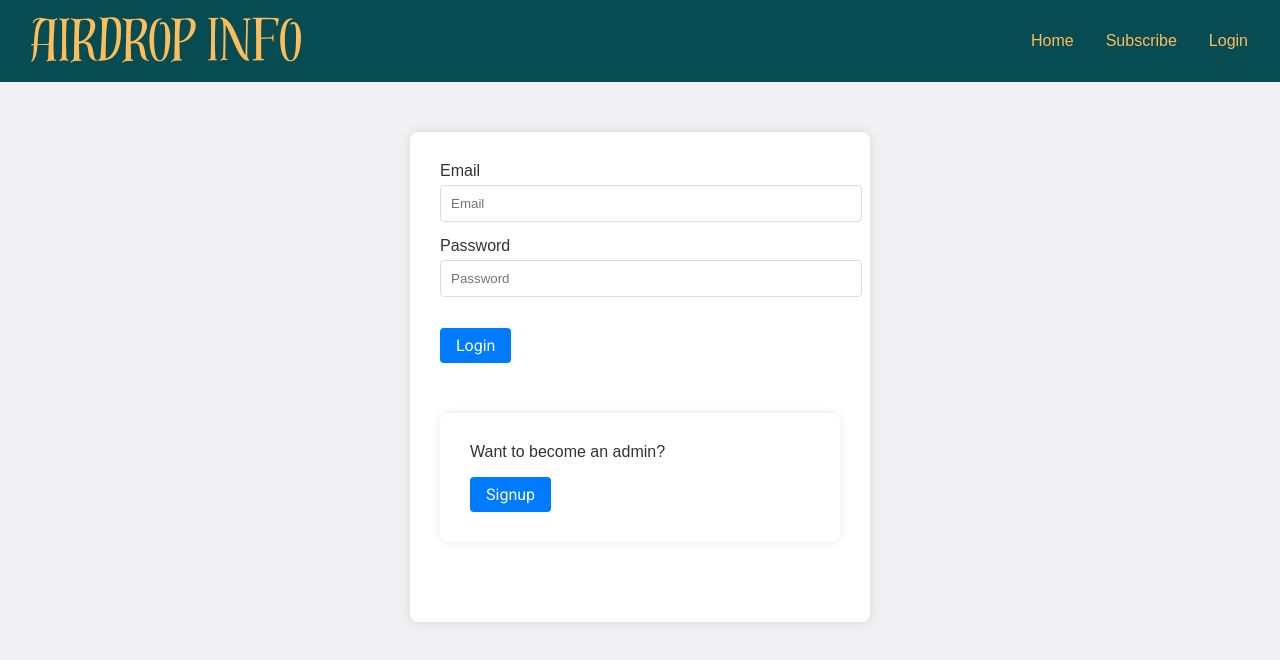
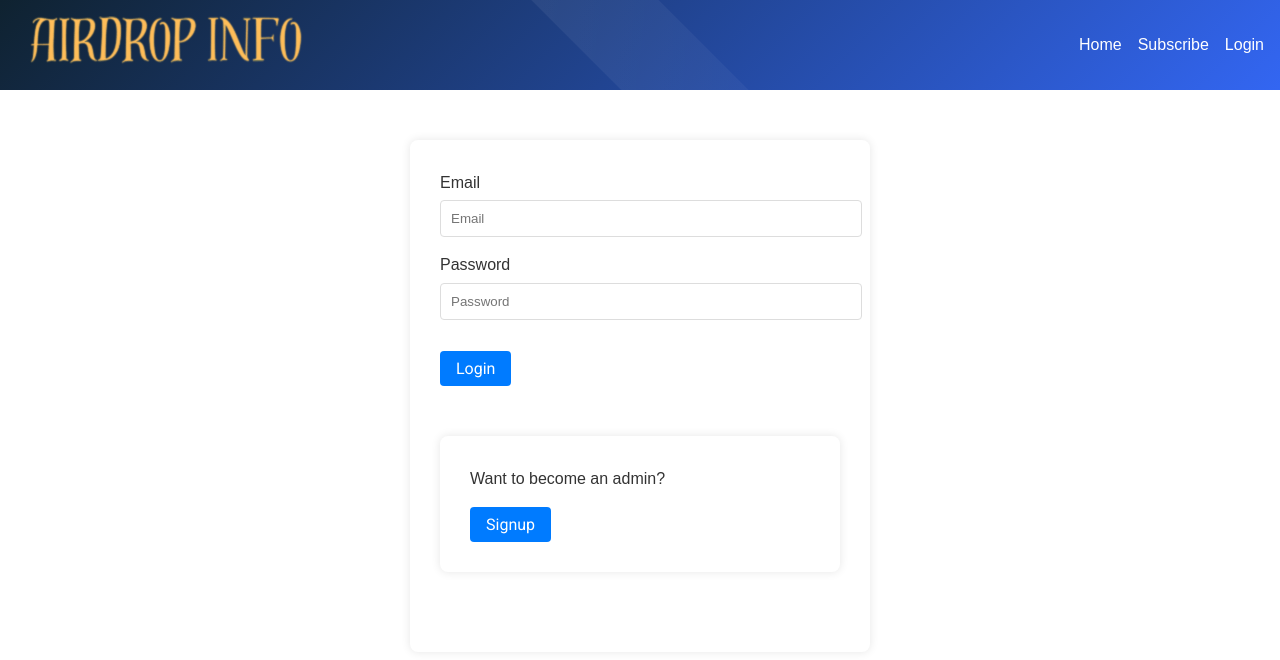
Before and after one commit to KingHanzala/blog-website, a React (Create React App) app: page /login in a window 1280 px wide. Shown: the top 660 px of the page. Built offline with nearby package versions, Linux system fonts and the light colour scheme; no server answers.

Commit message:
Update page styling

```diff
--- a/src/components/Navbar.js
+++ b/src/components/Navbar.js
@@ -1,40 +1,38 @@
-import React, { useState } from 'react';
-import { Link, useNavigate } from 'react-router-dom';
+import React from 'react';
+import { Link } from 'react-router-dom';
 import '../styles/Navbar.css';
+
 import logo from'../../src/logo.png';
 
 const Navbar = ({ isAuthenticated, logout }) => {
-  const [isMenuOpen, setIsMenuOpen] = useState(false);
-  const navigate = useNavigate();
-
-  const handleSignout = () => {
-    logout();
-    navigate('/login');
+  const handleMenuClick = () => {
+    const menuToggle = document.getElementById('menu-toggle');
+    if (menuToggle) {
+      menuToggle.checked = false;
+    }
   };
-
-  const toggleMenu = () => {
-    setIsMenuOpen(!isMenuOpen);
-  };
-
   return (
     <nav className="navbar">
+      <div className="navbar-container">
       <div className="navbar-left">
-        <img src={logo} alt="Logo" />
+        <a href="/">
+        <img src={logo} href="/" alt="Logo" />
+        </a>
       </div>
-      <div className="navbar-right">
-        <div className="hamburger" onClick={toggleMenu}>
-          &#9776;
-        </div>
-        <ul className={`nav-links ${isMenuOpen ? 'open' : ''}`}>
-          <li><Link to="/" onClick={toggleMenu}>Home</Link></li>
-          <li><Link to="/subscribe" onClick={toggleMenu}>Subscribe</Link></li>
-          {isAuthenticated && <li><Link to="/admin" onClick={toggleMenu}>Admin Dashboard</Link></li>}
+        <input type="checkbox" id="menu-toggle" className="menu-toggle"/>
+        <label htmlFor="menu-toggle" className="menu-icon">&#9776;</label>
+        <ul className="nav-links">
+          <li><Link to="/" onClick={handleMenuClick}>Home</Link></li>
+          <li><Link to="/subscribe" onClick={handleMenuClick}>Subscribe</Link></li>
           {isAuthenticated ? (
-            <li>
-              <button onClick={() => { handleSignout(); toggleMenu(); }}>Signout</button>
-            </li>
+            <>
+              <li><Link to="/admin" onClick={handleMenuClick}>Dashboard</Link></li>
+              <li><button className="link-button" onClick={() => {logout(); handleMenuClick();}}>Logout</button></li>
+            </>
           ) : (
-            <li><Link to="/login" onClick={toggleMenu}>Login</Link></li>
+            <>
+              <li><Link to="/login" onClick={handleMenuClick}>Login</Link></li>
+            </>
           )}
         </ul>
       </div>
--- a/src/pages/Home.js
+++ b/src/pages/Home.js
@@ -28,7 +28,7 @@ const Home = () => {
 
   return (
     <div className="blog-post-list">
-      <div className="blog-post-title">Posts</div>
+      <div>Posts</div>
       {isLoading && (
         <div className="loading">
           <div className="spinner"></div>
--- a/src/styles/BlogPost.css
+++ b/src/styles/BlogPost.css
@@ -1,29 +1,32 @@
-/* BlogPost.css */
 
+
+/* Blog Post Styles */
 .blogpost {
   max-width: 800px;
-  margin: 2rem auto;
-  padding: 2rem;
-  border: 1px solid #ddd;
-  border-radius: 8px;
-  background-color: #f9f9f9;
+  margin: 50px auto;
+  padding: 20px;
+  background: linear-gradient(135deg, #0f2230 0%, #3366f2 100%);
+  border-radius: 10px;
   box-shadow: 0 4px 8px rgba(0, 0, 0, 0.1);
   transition: transform 0.3s, box-shadow 0.3s;
   display: flex;
   flex-direction: column;
   align-items: center;
+  animation: fadeIn 0.5s ease-in-out;
 }
 
 .blogpost:hover {
-  transform: translateY(-10px);
+  transform: translateY(-5px);
   box-shadow: 0 8px 16px rgba(0, 0, 0, 0.2);
-}
+  }
 
 .blogpost-title {
-  font-size: 2rem;
-  margin-bottom: 1rem;
+  font-size: 36px;
+  margin-bottom: 20px;
   text-align: center;
-  color: #333;
+  color: #fffdfd;
+  border-bottom: 2px solid #ddd;
+  padding-bottom: 10px;
 }
 
 .blogpost-image img {
@@ -37,21 +40,21 @@
 }
 
 .blogpost-content {
-  margin-top: 1rem;
+  margin-top: 20px;
   font-size: 1.2rem;
   line-height: 1.6;
-  color: #555;
+  color: #fff0f0;
   text-align: center;
 }
 
 .blogpost-links {
   margin-top: 1.5rem;
+  text-align: center;
 }
 
 .blogpost-links ul {
   list-style-type: none;
   padding: 0;
-  text-align: center;
 }
 
 .blogpost-links li {
@@ -61,31 +64,57 @@
 
 .blogpost-links a {
   text-decoration: none;
-  color: #007bff;
+  color: #eef0f2;
   font-weight: bold;
   transition: color 0.3s, border-bottom 0.3s;
   border-bottom: 2px solid transparent;
 }
 
 .blogpost-links a:hover {
-  color: #0056b3;
-  border-bottom: 2px solid #0056b3;
+  color: #34bc44;
+  border-bottom: 2px solid #1e90ff;
 }
 
 button {
   padding: 0.5rem 1rem;
-  margin-top: 1rem;
+  margin-top: 20px;
   border: none;
   border-radius: 4px;
-  background-color: #007bff;
+  background-color: #11bdb2;
   color: white;
   font-size: 1rem;
   cursor: pointer;
-  transition: background-color 0.3s;
+  transition: background-color 0.3s, transform 0.3s;
+  position: relative;
+  overflow: hidden;
 }
 
 button:hover {
   background-color: #0056b3;
+  transform: scale(1.1);
+}
+
+button:disabled {
+  background-color: #cccccc;
+  cursor: not-allowed;
+}
+
+button::before {
+  content: '';
+  position: absolute;
+  top: 50%;
+  left: 50%;
+  width: 300%;
+  height: 300%;
+  background: rgba(255, 255, 255, 0.15);
+  border-radius: 50%;
+  transform: translate(-50%, -50%) scale(0);
+  transition: transform 0.6s;
+}
+
+button:active::before {
+  transform: translate(-50%, -50%) scale(1);
+  transition: transform 0.3s;
 }
 
 .loading {
@@ -112,11 +141,11 @@ button:hover {
 
 @media (max-width: 768px) {
   .blogpost {
-    padding: 1rem;
+    padding: 10px;
   }
 
   .blogpost-title {
-    font-size: 1.5rem;
+    font-size: 24px;
   }
 
   .blogpost-content {
@@ -127,3 +156,15 @@ button:hover {
     font-size: 0.9rem;
   }
 }
+
+/* Keyframes for Animations */
+@keyframes fadeIn {
+  from {
+    opacity: 0;
+    transform: translateY(20px);
+  }
+  to {
+    opacity: 1;
+    transform: translateY(0);
+  }
+}
--- a/src/styles/Home.css
+++ b/src/styles/Home.css
@@ -1,10 +1,11 @@
 /* Global Styles */
 body {
   font-family: 'Arial', sans-serif;
-  background-color: #f0f0f3;
+  background-color: #ffffff;
   margin: 0;
   padding: 0;
   color: #333;
+  line-height: 1.6;
 }
 
 a {
@@ -16,27 +17,32 @@ a:hover {
   color: #1e90ff;
 }
 
-/* Blog Post List Styles */
 .blog-post-list {
-  max-width: 800px;
-  margin: 50px auto;
-  padding: 20px;
-  background-color: #ffffff;
-  border-radius: 10px;
-  box-shadow: 0 4px 8px rgba(0, 0, 0, 0.1);
-  animation: fadeIn 0.5s ease-in-out;
-}
-
-.blog-post-title {
   font-size: 36px;
   text-align: center;
   color: #333;
   margin-bottom: 20px;
   border-bottom: 2px solid #ddd;
   padding-bottom: 10px;
+  background: linear-gradient(135deg, #0f2230 0%, #3366f2 100%);
+  animation: gradientAnimation 3s infinite alternate;
+  position: relative;
+  z-index: 1;
+  animation: fadeIn 1s ease-in-out;
+}
+
+/* Add specific styles for the "Posts" text */
+.blog-post-list > div:first-child {
+  font-size: 48px;
+  font-weight: bold;
+  color: #fff;
+  margin-top: 20px;
+  margin-bottom: 20px;
+  animation: fadeIn 1s ease-in-out;
 }
 
 .post-link {
+  display: block;
   margin: 20px 0;
   padding: 20px;
   border: 1px solid #ddd;
@@ -44,6 +50,7 @@ a:hover {
   background-color: #fafafa;
   transition: background-color 0.3s, box-shadow 0.3s, transform 0.3s;
   box-shadow: 0 2px 4px rgba(0, 0, 0, 0.1);
+  animation: fadeInUp 0.8s ease-in-out;
 }
 
 .post-link:hover {
@@ -57,6 +64,7 @@ a:hover {
   color: #333;
   margin: 0;
   transition: color 0.3s, transform 0.3s;
+  animation: fadeIn 1.2s ease-in-out;
 }
 
 .post-link h2:hover {
@@ -64,12 +72,91 @@ a:hover {
   transform: scale(1.05);
 }
 
+.post-link p {
+  font-size: 18px;
+  color: #555;
+  margin: 10px 0 0;
+  animation: fadeIn 1.5s ease-in-out;
+}
+
+.post-link p:hover {
+  color: #1e90ff;
+}
+
 /* Keyframes for Animations */
 @keyframes fadeIn {
   from {
     opacity: 0;
+    transform: translateY(20px);
   }
   to {
-    opacity: 3;
+    opacity: 1;
+    transform: translateY(0);
   }
 }
+
+@keyframes fadeInUp {
+  from {
+    opacity: 0;
+    transform: translateY(40px);
+  }
+  to {
+    opacity: 1;
+    transform: translateY(0);
+  }
+}
+
+@keyframes gradientAnimation {
+  0% {
+    background-position: 0% 50%;
+  }
+  100% {
+    background-position: 100% 50%;
+  }
+}
+
+@keyframes slideIn {
+  from {
+    transform: translateX(-100%);
+  }
+  to {
+    transform: translateX(0);
+  }
+}
+
+.post-link {
+  position: relative;
+  overflow: hidden;
+}
+
+.post-link::before {
+  content: '';
+  position: absolute;
+  top: 0;
+  left: -75px;
+  width: 50px;
+  height: 100%;
+  background: rgba(30, 144, 255, 0.1);
+  transform: skewX(-20deg);
+  transition: left 0.5s;
+  z-index: -1;
+}
+
+.post-link:hover::before {
+  left: 100%;
+  transition: left 0.5s;
+}
+
+@media (max-width: 768px) {
+  .blog-post-list {
+    padding: 10px;
+  }
+
+  .post-link {
+    padding: 15px;
+  }
+
+  .post-link h2 {
+    font-size: 20px;
+  }
+}
--- a/src/styles/Navbar.css
+++ b/src/styles/Navbar.css
@@ -1,99 +1,104 @@
-/* Navbar.css */
-nav {
-  background-color: #084c53;
+.navbar {
+  background: linear-gradient(135deg, #0f2230 0%, #3366f2 100%);
   padding: 1rem;
+  position: relative;
+  overflow: hidden;
+}
+
+.navbar::before {
+  content: '';
+  position: absolute;
+  top: -50%;
+  left: -50%;
+  width: 200%;
+  height: 200%;
+  background: linear-gradient(45deg, rgba(255, 255, 255, 0.1), rgba(255, 255, 255, 0));
+  transition: all 0.5s;
+  transform: rotate(45deg);
+  z-index: 0;
+}
+
+.navbar:hover::before {
+  top: 0;
+  left: 0;
+  width: 100%;
+  height: 100%;
+}
+
+.navbar-container {
   display: flex;
   justify-content: space-between;
   align-items: center;
+  position: relative;
+  z-index: 1;
 }
 
-.navbar-left {
-  display: flex;
-  align-items: center;
+.logo {
+  color: #fff;
+  text-decoration: none;
+  font-size: 1.5rem;
 }
 
-.navbar-right {
-  display: flex;
-  align-items: center;
+.menu-toggle {
+  display: none;
 }
 
-nav ul {
+.menu-icon {
+  display: none;
+  font-size: 1.5rem;
+  color: #fff;
+  cursor: pointer;
+}
+
+.nav-links {
   list-style: none;
   display: flex;
-  justify-content: center;
-  margin: 0;
-  padding: 0;
+  gap: 1rem;
 }
 
-nav ul li {
-  margin: 0;
-}
-
-nav ul li a,
-nav ul li button {
-  color: #ffbd59;
+.nav-links a, .nav-links button {
+  color: #fff;
   text-decoration: none;
-  padding: 0.5rem 1rem;
+  background: none;
   border: none;
-  background: none;
   cursor: pointer;
   font-size: 1rem;
 }
 
-nav ul li a:hover,
-nav ul li button:hover {
-  background-color: #000000;
-  border-radius: 4px;
+.nav-links a:hover, .nav-links button:hover {
+  color: #61dafb;
 }
 
-nav ul li button {
-  border: 0px solid white;
-  border-radius: 4px;
-  display: flex;
+/* Specific styles for buttons to match links */
+.link-button {
+  color: #fff;
+  text-decoration: none;
+  background: none;
+  border: none;
+  cursor: pointer;
+  font-size: 1rem;
+  padding: 0;
+  margin: 0;
 }
 
-nav ul li button:hover {
-  background-color: #840c0c;
-}
-
-/* Hamburger Menu */
-.hamburger {
-  display: none;
-  font-size: 24px;
-  cursor: pointer;
-  color: #ffbd59;
-}
-
-/* Mobile Styles */
+/* Responsive Design */
 @media (max-width: 768px) {
-  .navbar-right {
-    flex-direction: column;
-    align-items: flex-start;
-  }
-
-  .hamburger {
+  .menu-icon {
     display: block;
   }
 
   .nav-links {
     display: none;
     flex-direction: column;
+    background-color: #333;
+    position: absolute;
+    top: 60px;
+    right: 0;
     width: 100%;
+    text-align: center;
   }
 
-  .nav-links.open {
+  .menu-toggle:checked + .menu-icon + .nav-links {
     display: flex;
   }
-
-  .nav-links li {
-    width: 100%;
-    text-align: center;
-    padding: 10px 0;
-  }
-
-  .nav-links li a,
-  .nav-links li button {
-    width: 100%;
-    padding: 10px 0;
-  }
 }
```
Also changed, not shown: src/styles/PreviewPost.css (+143 -5 lines), src/styles/SubscribeForm.css (+70 -7 lines), src/logo.png.
